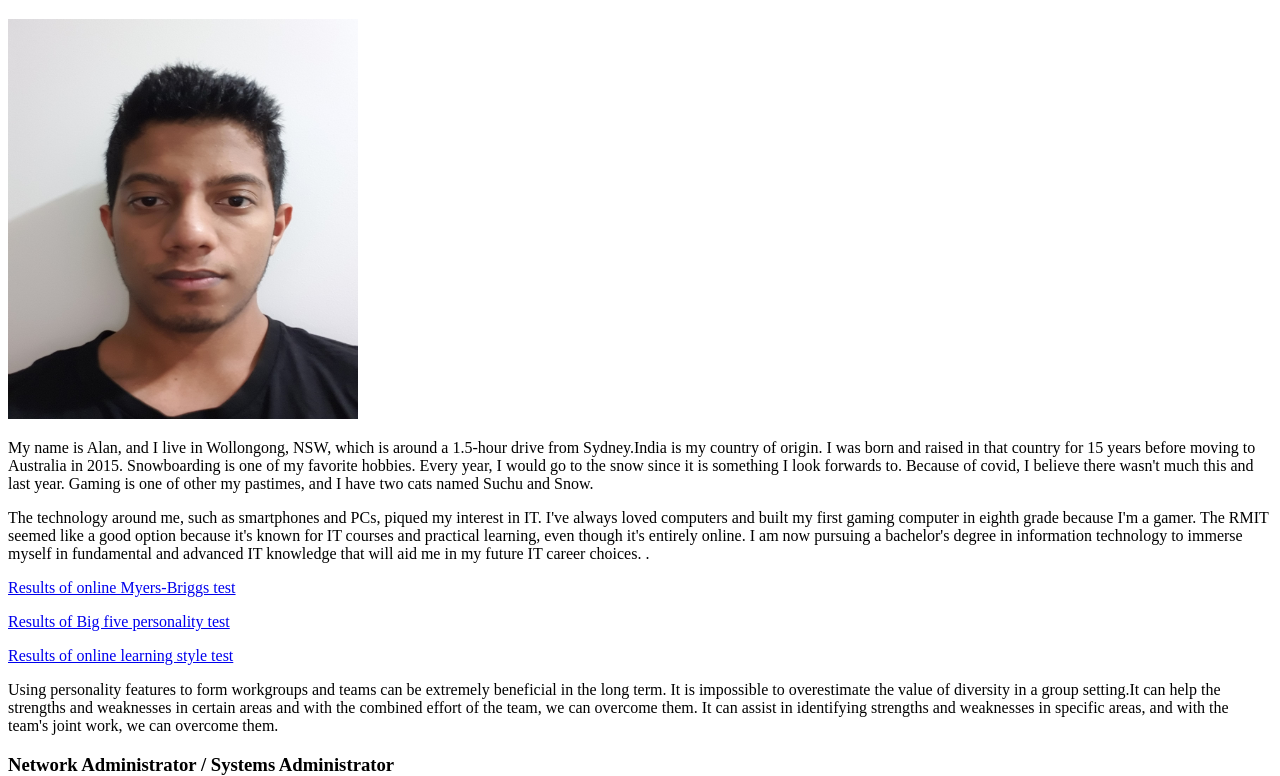
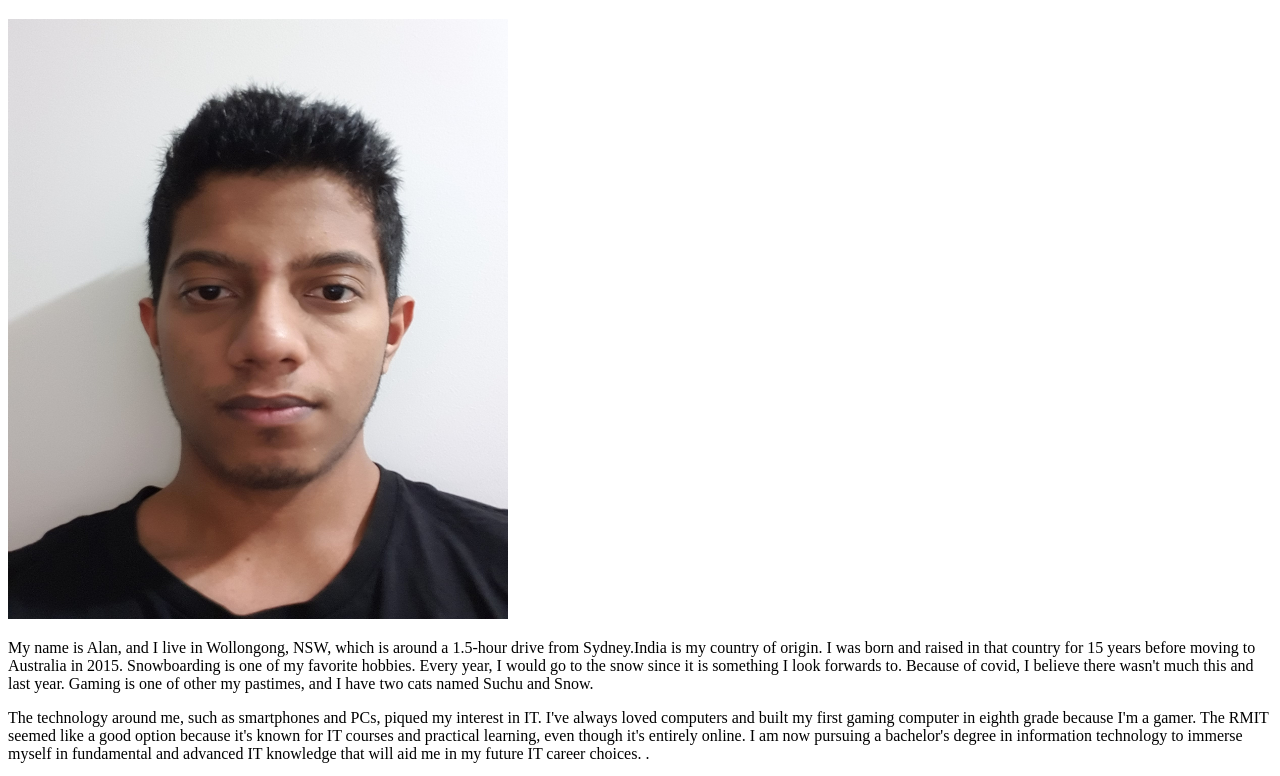
Before and after one commit to Kradco/MyProfile1, a plain HTML site: page index.html in a window 1280 px wide. Shown: the part 61-837 px from the top of the page. Drawn offline with Linux system fonts and the light colour scheme.

Commit message:
Update index.html

```diff
--- a/index.html
+++ b/index.html
@@ -3,7 +3,7 @@
 <body>
 
 <h1>My Profile</h1>
-<img src="mypic.jpg"alt="mypicture"width="350" height="400">
+<img src="mypic.jpg"alt="mypicture"width="500" height="600">
 <p>My name is Alan, and I live in Wollongong, NSW, which is around a 1.5-hour drive from Sydney.India is my country of origin. I was born and raised in that country for 15 years before moving to Australia in 2015. Snowboarding is one of my favorite hobbies. Every year, I would go to the snow since it is something I look forwards to. Because of covid, I believe there wasn't much this and last year. Gaming is one of other my pastimes, and I have two cats named Suchu and Snow.</p>
 
 <p>The technology around me, such as smartphones and PCs, piqued my interest in IT. I've always loved computers and built my first gaming computer in eighth grade because I'm a gamer. The RMIT seemed like a good option because it's known for IT courses and practical learning, even though it's entirely online. I am now pursuing a bachelor's degree in information technology to immerse myself in fundamental and advanced IT knowledge that will aid me in my future IT career choices. .</p>
```
